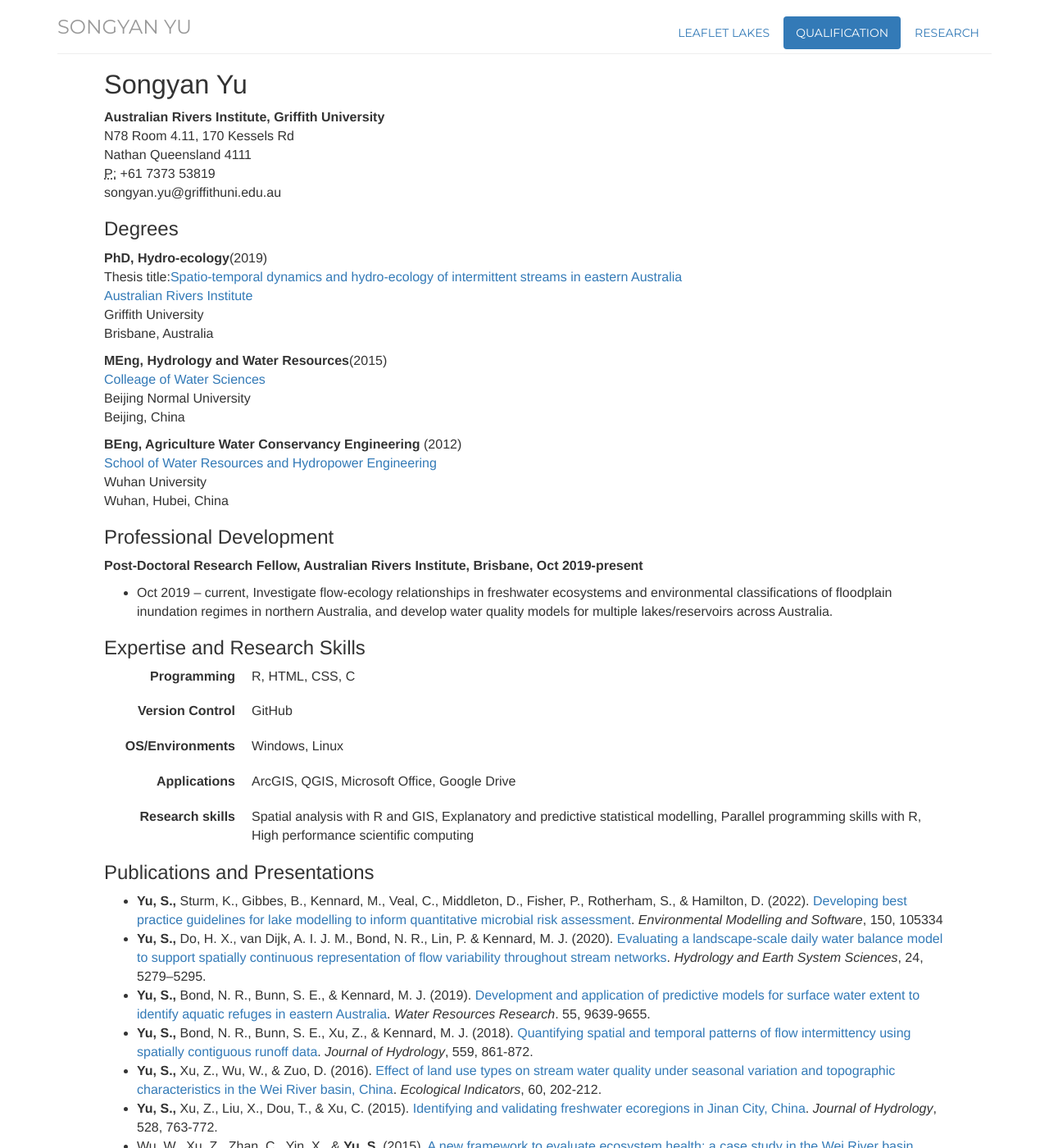
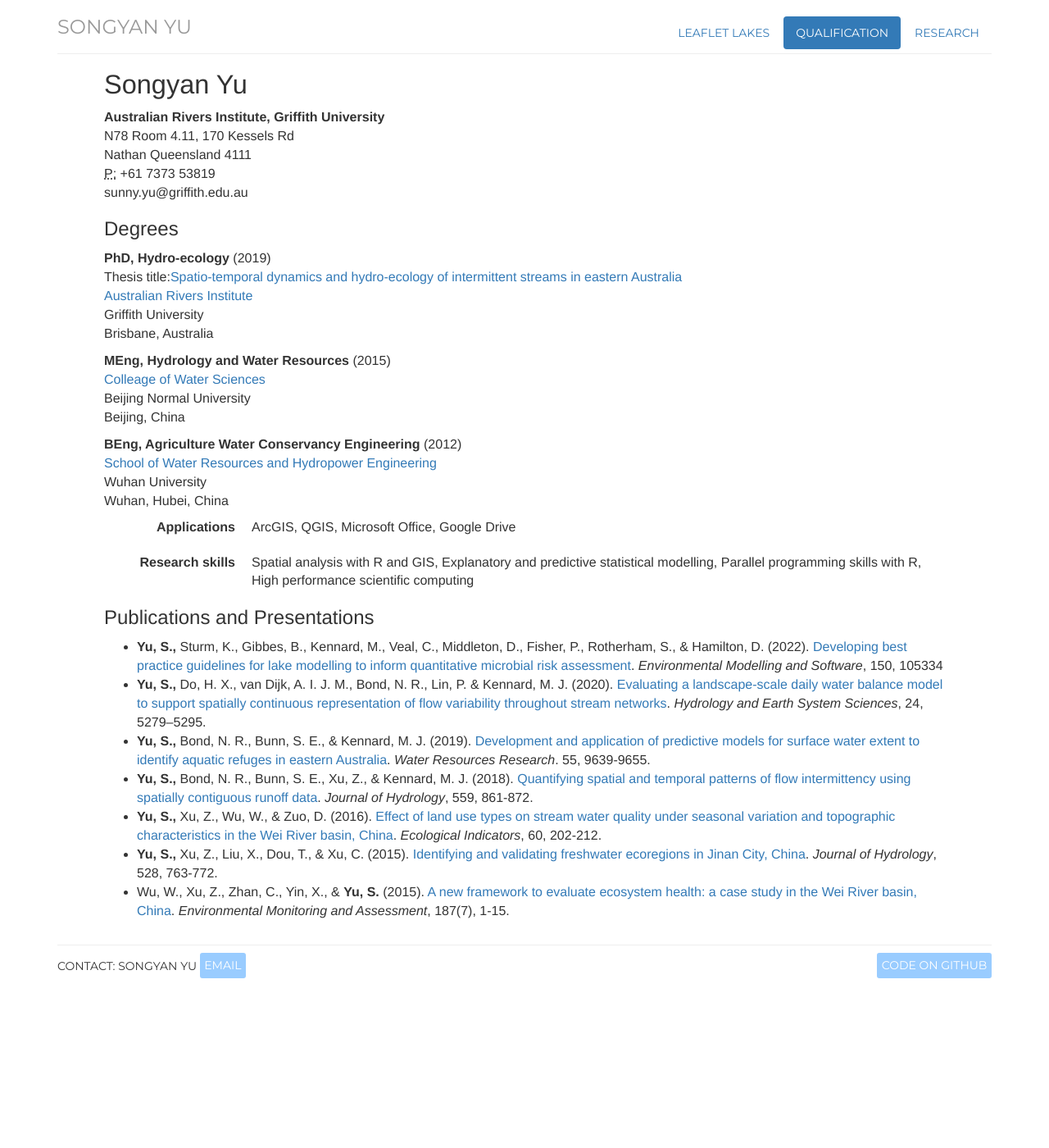
Before and after one commit to SongyanYu/SongyanYu.github.io, a Jekyll site: the page built from qualification.html, in a window 1280 px wide and 1400 px high. Shown: the whole window at 82% size. Built offline with Jekyll 4.4.1, drawn with Linux system fonts in a browser that asks for light colours.

Commit message:
update qualification

```diff
--- a/qualification.html
+++ b/qualification.html
@@ -11,17 +11,17 @@ research: passive
 <span>N78 Room 4.11, 170 Kessels Rd<br></span>
 Nathan Queensland 4111<br>
 <abbr title="phone">P:</abbr> +61 7373 53819<br>
-<span> songyan.yu@griffithuni.edu.au</span>
+<span> sunny.yu@griffith.edu.au</span>
 </address>
 
 <h3>Degrees</h3>
-<p><strong>PhD, Hydro-ecology</strong>(2019)<br />
+<p><strong>PhD, Hydro-ecology</strong> (2019)<br />
 Thesis title:<a href="https://research-repository.griffith.edu.au/handle/10072/389088">Spatio-temporal dynamics and hydro-ecology of intermittent streams in eastern Australia</a><br />
 <a href="https://www.griffith.edu.au/australian-rivers-institute">Australian Rivers Institute</a><br />
 Griffith University<br />
 Brisbane, Australia</p>
 
-<p><strong>MEng, Hydrology and Water Resources</strong>(2015)<br />
+<p><strong>MEng, Hydrology and Water Resources</strong> (2015)<br />
 <a href="http://cws1.bnu.edu.cn/tabid/192/Default.aspx">Colleage of Water Sciences</a><br />
 Beijing Normal University<br />
 Beijing, China</p>
@@ -31,24 +31,6 @@ Beijing, China</p>
 <a href="http://swrhold.whu.edu.cn/en_home/">School of Water Resources and Hydropower Engineering</a><br />
 Wuhan University<br />
 Wuhan, Hubei, China</p>
-
-<h3>Professional Development</h3>
-<p><strong>Post-Doctoral Research Fellow, Australian Rivers Institute, Brisbane, Oct 2019-present</strong></p>
-<ul><li>Oct 2019 – current, Investigate flow-ecology relationships in freshwater ecosystems and environmental classifications of floodplain inundation regimes in northern Australia, and develop water quality models for multiple lakes/reservoirs across Australia.</li></ul>
-
-<h3>Expertise and Research Skills</h3>
-<dl class="dl-horizontal">
-<dt>Programming</dt>
-<dd>R, HTML, CSS, C</dd>
-</dl>
-<dl class="dl-horizontal">
-<dt>Version Control</dt>
-<dd>GitHub</dd>
-</dl>
-<dl class="dl-horizontal">
-<dt>OS/Environments</dt>
-<dd>Windows, Linux</dd>
-</dl>
 
 <dl class="dl-horizontal">
 <dt>Applications</dt>
```
